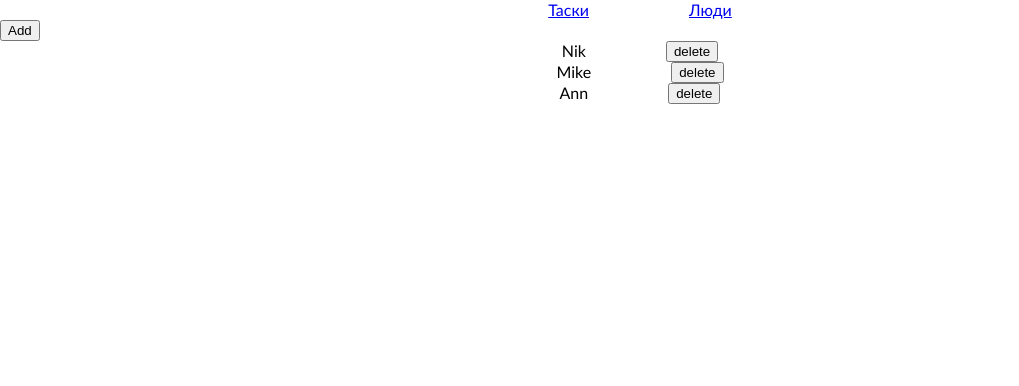
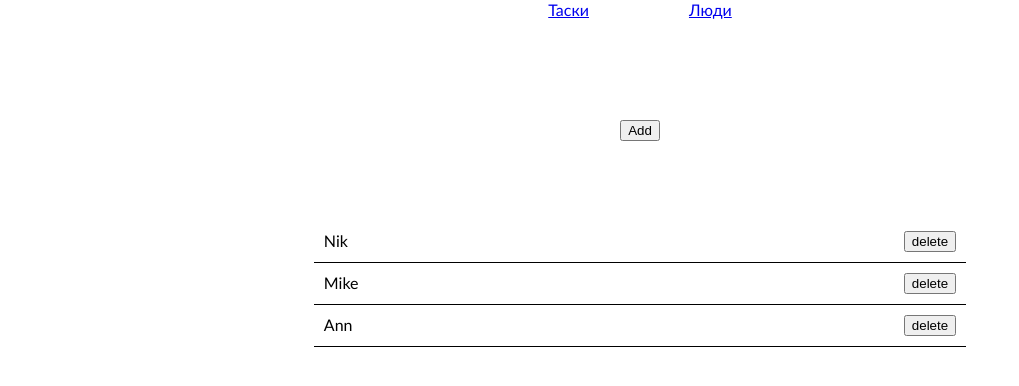
Before and after one commit to AleksaRud/ToDoList, a Vue app in the folder ToDoList/: page /people in a window 1280 px wide. Shown: the top 386 px of the page, without its empty margins (0-1019 px from the left). Built offline with nearby package versions, Linux system fonts and the light colour scheme.

Commit message:
some changes

```diff
--- a/ToDoList/src/components/DragDrop.vue
+++ b/ToDoList/src/components/DragDrop.vue
@@ -97,7 +97,7 @@ import type { Item, Person } from './types'
                 lists.value[i].list_id = i+1;
             }
             for(let i=0; i<items.value.length; i++){
-                if(items.value[i].list == list_id){
+                if(items.value[i].list >= list_id){
                     items.value[i].list -= 1;
                     if(items.value[i].list == 0){
                         items.value[i].list = 1;
--- a/ToDoList/src/components/People.vue
+++ b/ToDoList/src/components/People.vue
@@ -25,9 +25,19 @@ setStorageData('people', people.value);
 const new_person = ref({name: '', email:'',});
 const add_person_flag = ref(false);
 function addPerson(name:string, email:string){
+    if(new_person.value.name && new_person.value.email){
         people.value.push({id: people.value.length.toString(), name: name, email: email,})
         add_person_flag.value = !add_person_flag.value;
         setStorageData('people', people.value);
+    }
+    else{
+        alert('Заполните поля!');
+    }
+}
+function cancel(){
+    new_person.value.name = '';
+    new_person.value.email = '';
+    add_person_flag.value = !add_person_flag.value;
 }
 function deletePerson(id:string){
     let pos = people.value.findIndex(person => person.id == id);
@@ -42,34 +52,52 @@ function deletePerson(id:string){
 </script>
 
 <template>
+    <div class="people">
+        <div v-if="!add_person_flag">
             <button @click="add_person_flag = !add_person_flag">Add</button>
+        </div>
         <div v-if="add_person_flag" class="add-window">
             Name
             <input type="text" v-model="new_person.name" />
             E-mail
             <input type="email" v-model="new_person.email"/>
+            <button @click="cancel()">cancel</button>
             <button @click="addPerson(new_person.name, new_person.email)"> add</button>
         </div>
         <div class="table">
+
                 <div v-for="person in people" class="person">
-            <div>{{ person.name }}</div>
-            <div>{{ person.email }}</div>
+                    <div class="name">{{ person.name }}</div>
+                    <div class="email">{{ person.email }}</div>
                     <button @click="deletePerson(person.id)">delete</button>
                 </div>
+
         </div>
-
+    </div>
 </template>
 
 <style scoped>
+.people{
+    display: flex;
+    flex-direction: column;
+    align-items: center;
+    gap: 80px;
+    margin-top: 100px;
+}
 .table{
     display: flex;
     flex-direction: column;
+    width: fit-content;
 }
 .person{
     display: flex;
     flex-direction: row;
-    justify-content: center;
+    justify-content: flex-start;
+    box-sizing: border-box;
     gap: 40px;
+    width: fit-content;
+    padding: 10px 10px;
+    border-bottom: 1px solid black;
 }
 .add-window{
     display: flex;
@@ -79,4 +107,11 @@ function deletePerson(id:string){
     border: 1px solid black;
     padding: 20px;
 }
+.name{
+    width: 200px;
+}
+.email{
+    width: 300px;
+
+}
 </style>
```
Lines whose indentation alone changed are shown as unchanged.
